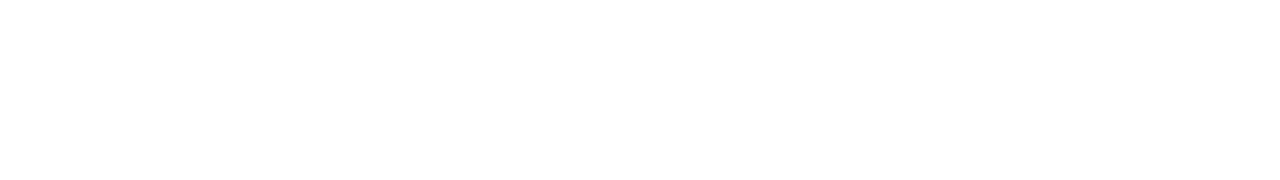
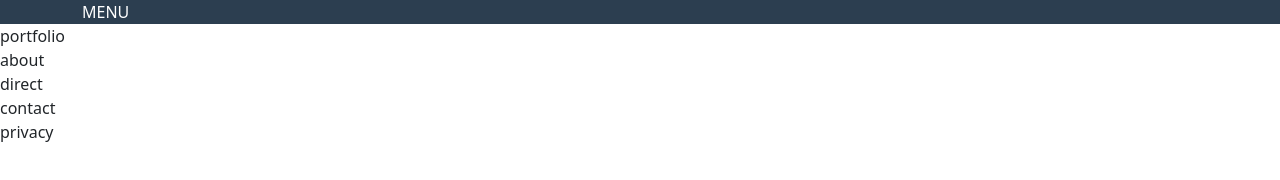
Before and after one commit to elisabichiappini/html-css-bootstrap-freelancer, a plain HTML site: page index.html in a window 1280 px wide. Drawn offline with nearby package versions, Linux system fonts and the light colour scheme.

Commit message:
feat: analysis project

```diff
--- a/index.html
+++ b/index.html
@@ -22,11 +22,18 @@
     <header>
         <!--Header top-->
         <nav id="navbar">
-            <div class="container"></div>
+            <div class="container">
+                MENU
+            </div>
         </nav>
         <!--/ Header top-->
         <!--Header bottom-->
-        <section id="jumbotron"></section>
+        <section id="jumbotron">
+            <div class="container">
+                <div class="row">
+                </div>
+            </div>
+        </section>
         <!--/ Header bottom-->
     </header>
     <!--/ Header: top e bottom-->
@@ -34,13 +41,13 @@
     <!--Main: sections-->
     <main>
         <!--Section 1-->
-        <section id="portfolio"></section>
+        <section id="portfolio">portfolio</section>
         <!--/ Section 1-->
         <!--Section 2-->
-        <section id="about"></section>
+        <section id="about">about</section>
         <!--/ Section 2-->
         <!--Section 3-->
-        <section id="direct"></section>
+        <section id="direct">direct</section>
         <!--/ Section 3-->
     </main>
     <!--/ Main: sections-->
@@ -48,10 +55,10 @@
     <!--Footer: top e bottom-->
     <footer>
         <!--Footer top-->
-        <section id="contact"></section>
+        <section id="contact">contact</section>
         <!--/ Footer top-->
         <!--Footer bottom-->
-        <section id="privacy"></section>
+        <section id="privacy">privacy</section>
         <!--/ Footer bottom-->
     </footer>
     <!--Footer: top e bottom-->
```
